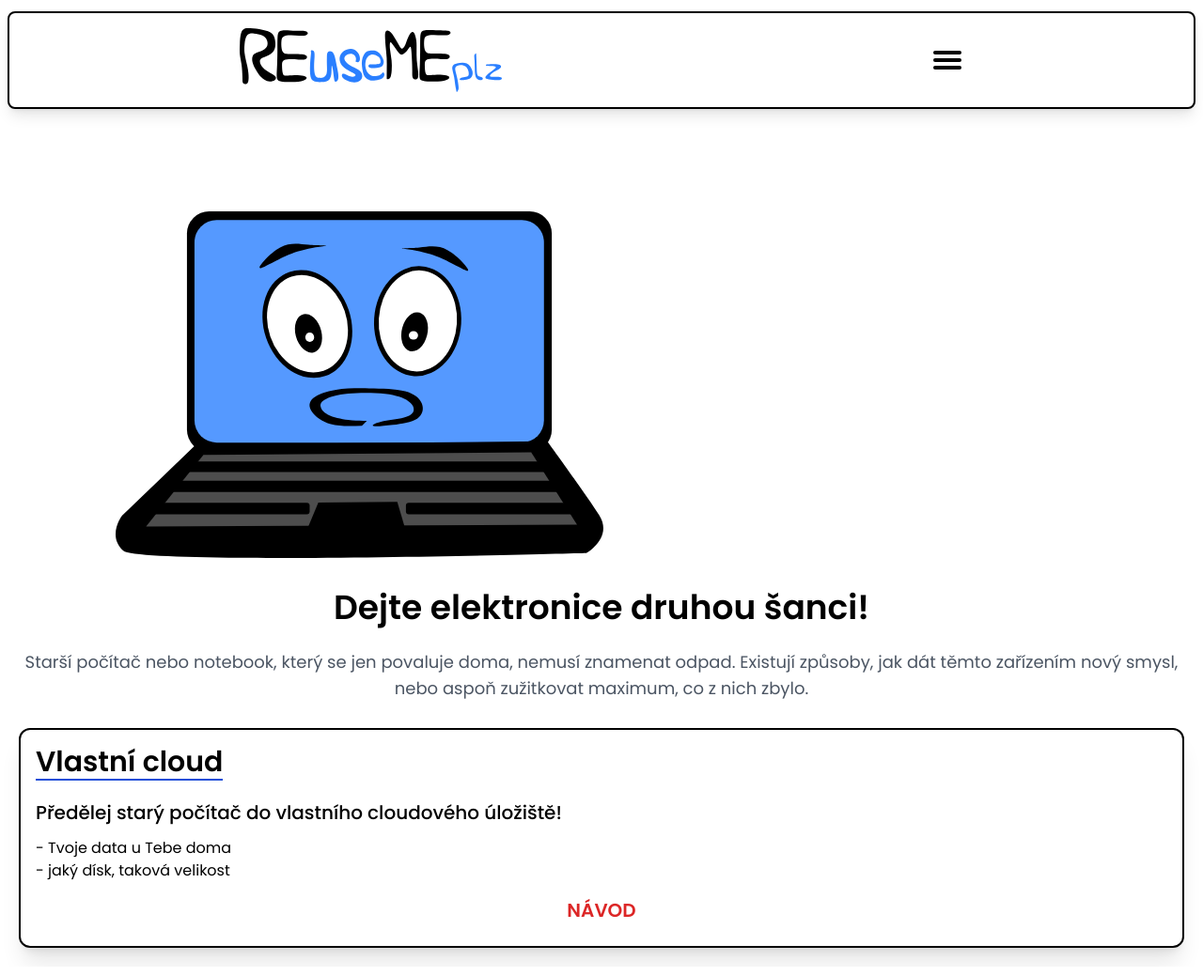
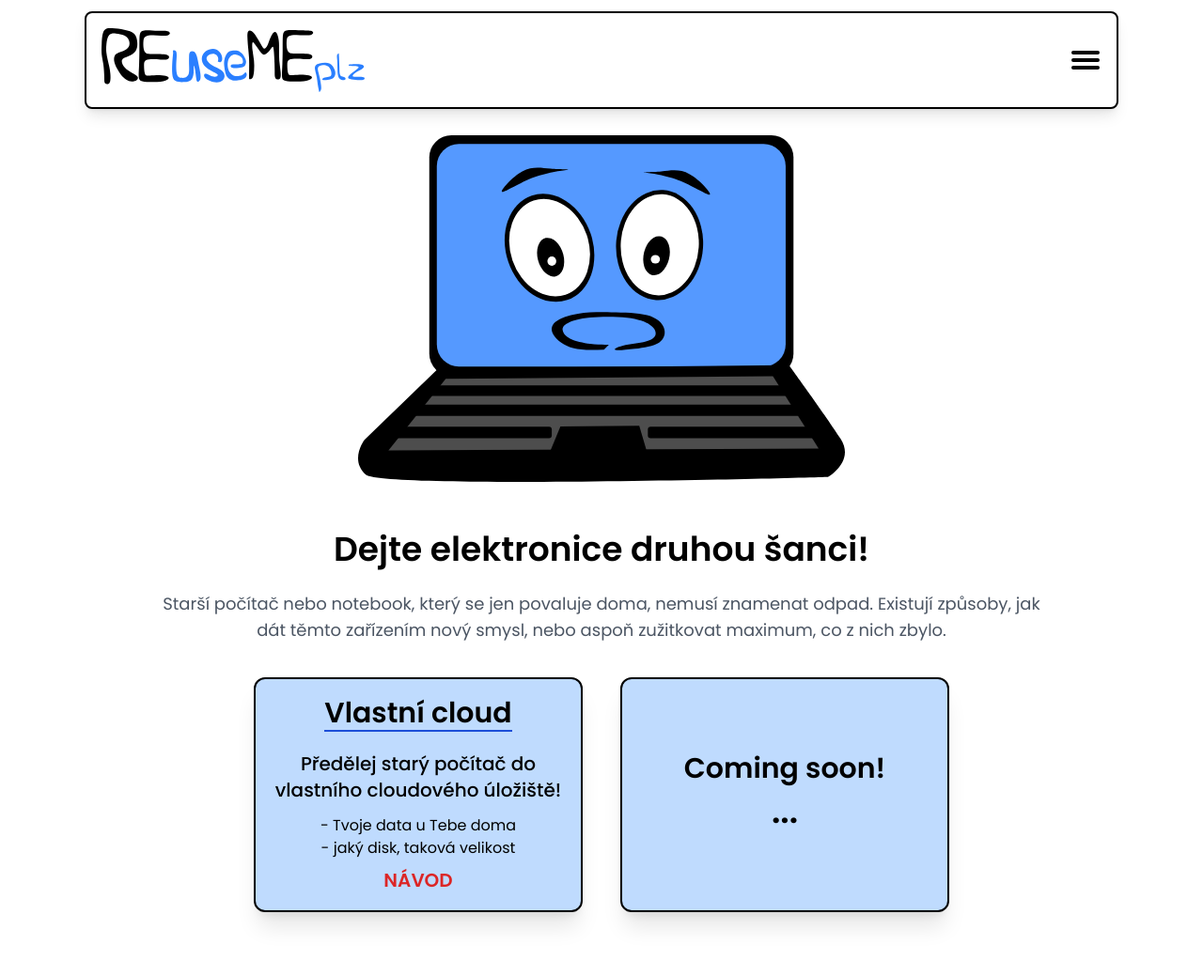
Before and after one commit to johnyssho/reusemeplz, a Django app: page / in a window 1280 px wide. Shown: the whole page at 94% size. Run offline with Django 4.2, Linux system fonts and the light colour scheme.

Commit message:
frontpage css stuff

```diff
--- a/reusemeplz/home/static/src/styles.css
+++ b/reusemeplz/home/static/src/styles.css
@@ -550,9 +550,19 @@ video {
   margin: 2px;
 }
 
+.mx-2 {
+  margin-left: 0.5rem;
+  margin-right: 0.5rem;
+}
+
 .my-1 {
   margin-top: 0.25rem;
   margin-bottom: 0.25rem;
+}
+
+.my-2 {
+  margin-top: 0.5rem;
+  margin-bottom: 0.5rem;
 }
 
 .my-3 {
@@ -560,17 +570,20 @@ video {
   margin-bottom: 0.75rem;
 }
 
-.my-2 {
-  margin-top: 0.5rem;
-  margin-bottom: 0.5rem;
+.-mb-1 {
+  margin-bottom: -0.25rem;
+}
+
+.mb-12 {
+  margin-bottom: 3rem;
 }
 
 .mb-2 {
   margin-bottom: 0.5rem;
 }
 
-.mb-5 {
-  margin-bottom: 1.25rem;
+.mb-3 {
+  margin-bottom: 0.75rem;
 }
 
 .mt-2 {
@@ -605,8 +606,16 @@ video {
   display: flex;
 }
 
+.grid {
+  display: grid;
+}
+
 .hidden {
   display: none;
+}
+
+.h-\[250px\] {
+  height: 250px;
 }
 
 .h-\[4px\] {
@@ -629,25 +634,30 @@ video {
   width: 30px;
 }
 
-.w-max {
-  width: -moz-max-content;
-  width: max-content;
+.w-\[350px\] {
+  width: 350px;
 }
 
 .w-full {
   width: 100%;
 }
 
-.max-w-\[700px\] {
-  max-width: 700px;
+.max-w-\[1000px\] {
+  max-width: 1000px;
 }
 
-.max-w-\[800px\] {
-  max-width: 800px;
+.max-w-\[1100px\] {
+  max-width: 1100px;
 }
 
 .max-w-\[900px\] {
   max-width: 900px;
+}
+
+.scale-125 {
+  --tw-scale-x: 1.25;
+  --tw-scale-y: 1.25;
+  transform: translate(var(--tw-translate-x), var(--tw-translate-y)) rotate(var(--tw-rotate)) skewX(var(--tw-skew-x)) skewY(var(--tw-skew-y)) scaleX(var(--tw-scale-x)) scaleY(var(--tw-scale-y));
 }
 
 .list-inside {
@@ -662,16 +672,16 @@ video {
   list-style-type: disc;
 }
 
+.grid-cols-1 {
+  grid-template-columns: repeat(1, minmax(0, 1fr));
+}
+
 .flex-row {
   flex-direction: row;
 }
 
 .flex-col {
   flex-direction: column;
-}
-
-.items-start {
-  align-items: flex-start;
 }
 
 .items-center {
@@ -682,8 +692,8 @@ video {
   justify-content: center;
 }
 
-.justify-around {
-  justify-content: space-around;
+.justify-between {
+  justify-content: space-between;
 }
 
 .gap-2 {
@@ -756,9 +762,14 @@ video {
   background-color: rgb(255 255 255 / var(--tw-bg-opacity));
 }
 
-.bg-blue-50 {
+.bg-indigo-200 {
   --tw-bg-opacity: 1;
-  background-color: rgb(239 246 255 / var(--tw-bg-opacity));
+  background-color: rgb(199 210 254 / var(--tw-bg-opacity));
+}
+
+.bg-blue-200 {
+  --tw-bg-opacity: 1;
+  background-color: rgb(191 219 254 / var(--tw-bg-opacity));
 }
 
 .p-1 {
@@ -769,17 +780,12 @@ video {
   padding: 0.5rem;
 }
 
+.p-3 {
+  padding: 0.75rem;
+}
+
 .p-4 {
   padding: 1rem;
-}
-
-.p-5 {
-  padding: 1.25rem;
-}
-
-.px-2 {
-  padding-left: 0.5rem;
-  padding-right: 0.5rem;
 }
 
 .px-3 {
@@ -855,7 +861,79 @@ video {
   box-shadow: var(--tw-ring-offset-shadow, 0 0 #0000), var(--tw-ring-shadow, 0 0 #0000), var(--tw-shadow);
 }
 
+.transition {
+  transition-property: color, background-color, border-color, text-decoration-color, fill, stroke, opacity, box-shadow, transform, filter, -webkit-backdrop-filter;
+  transition-property: color, background-color, border-color, text-decoration-color, fill, stroke, opacity, box-shadow, transform, filter, backdrop-filter;
+  transition-property: color, background-color, border-color, text-decoration-color, fill, stroke, opacity, box-shadow, transform, filter, backdrop-filter, -webkit-backdrop-filter;
+  transition-timing-function: cubic-bezier(0.4, 0, 0.2, 1);
+  transition-duration: 150ms;
+}
+
+.delay-75 {
+  transition-delay: 75ms;
+}
+
+.duration-300 {
+  transition-duration: 300ms;
+}
+
+.ease-in-out {
+  transition-timing-function: cubic-bezier(0.4, 0, 0.2, 1);
+}
+
+.hover\:scale-105:hover {
+  --tw-scale-x: 1.05;
+  --tw-scale-y: 1.05;
+  transform: translate(var(--tw-translate-x), var(--tw-translate-y)) rotate(var(--tw-rotate)) skewX(var(--tw-skew-x)) skewY(var(--tw-skew-y)) scaleX(var(--tw-scale-x)) scaleY(var(--tw-scale-y));
+}
+
+.hover\:scale-103:hover {
+  --tw-scale-x: 1.03;
+  --tw-scale-y: 1.03;
+  transform: translate(var(--tw-translate-x), var(--tw-translate-y)) rotate(var(--tw-rotate)) skewX(var(--tw-skew-x)) skewY(var(--tw-skew-y)) scaleX(var(--tw-scale-x)) scaleY(var(--tw-scale-y));
+}
+
+.hover\:bg-indigo-500:hover {
+  --tw-bg-opacity: 1;
+  background-color: rgb(99 102 241 / var(--tw-bg-opacity));
+}
+
+.hover\:bg-indigo-600:hover {
+  --tw-bg-opacity: 1;
+  background-color: rgb(79 70 229 / var(--tw-bg-opacity));
+}
+
+.hover\:bg-blue-600:hover {
+  --tw-bg-opacity: 1;
+  background-color: rgb(37 99 235 / var(--tw-bg-opacity));
+}
+
+.group:hover .group-hover\:scale-125 {
+  --tw-scale-x: 1.25;
+  --tw-scale-y: 1.25;
+  transform: translate(var(--tw-translate-x), var(--tw-translate-y)) rotate(var(--tw-rotate)) skewX(var(--tw-skew-x)) skewY(var(--tw-skew-y)) scaleX(var(--tw-scale-x)) scaleY(var(--tw-scale-y));
+}
+
+.group:hover .group-hover\:border-red-400 {
+  --tw-border-opacity: 1;
+  border-color: rgb(248 113 113 / var(--tw-border-opacity));
+}
+
+.group:hover .group-hover\:text-white {
+  --tw-text-opacity: 1;
+  color: rgb(255 255 255 / var(--tw-text-opacity));
+}
+
+.group:hover .group-hover\:text-red-400 {
+  --tw-text-opacity: 1;
+  color: rgb(248 113 113 / var(--tw-text-opacity));
+}
+
 @media (min-width: 768px) {
+  .md\:grid-cols-2 {
+    grid-template-columns: repeat(2, minmax(0, 1fr));
+  }
+
   .md\:p-8 {
     padding: 2rem;
   }
--- a/reusemeplz/home/templates/base.html
+++ b/reusemeplz/home/templates/base.html
@@ -12,13 +12,15 @@
   </head>
   <body class="h-full min-h-screen">
 
-  <div class="p-4 flex flex-row justify-around items-center m-2 mt-3 rounded-lg bg-white shadow-lg border-2 border-solid border-black">
+  <div class="flex justify-center items-center">
+    <div class="p-4 flex flex-row justify-between items-center m-2 mt-3 rounded-lg bg-white shadow-lg border-2 border-solid border-black max-w-[1100px] w-full">
       <a href={% url 'home' %}><img src={% static 'img/logo.svg' %}></a>
       <button class="flex flex-col">
         <span class="w-[30px] h-[4px] m-[2px] bg-black rounded-md" ></span>
         <span class="w-[30px] h-[4px] m-[2px] bg-black rounded-md" ></span>
         <span class="w-[30px] h-[4px] m-[2px] bg-black rounded-md" ></span>
       </button>
+    </div>
   </div>
 
   {% block content %}
--- a/reusemeplz/home/templates/home.html
+++ b/reusemeplz/home/templates/home.html
@@ -2,10 +2,12 @@
 
 {% block content %}
 
-<div class="h-full min-h-screen">
+<div class="flex justify-center items-center">
+<div class="h-full min-h-screen w-full max-w-[1000px] flex flex-col items-center justify-center">
   {% load static %}
-  <div>
-    <img src={% static 'img/hero-image.svg' %}>
+
+  <div class="flex justify-center items-center m-5">
+    <img src={% static 'img/hero-image-f.svg' %}>
   </div>
 
   <div class="font-semibold text-4xl text-center p-2 mt-6">
@@ -15,14 +17,24 @@
     Starší počítač nebo notebook, který se jen povaluje doma, nemusí znamenat odpad. Existují způsoby, jak dát těmto zařízením nový smysl, nebo aspoň zužitkovat maximum, co z nich zbylo.
   </div>
 
-  <div class="flex flex-col p-4 m-5 rounded-xl shadow-xl justify-center items-start border-2 border-solid border-black">
-   <div class="font-semibold text-3xl border-b-2 border-blue-700 mb-2">Vlastní cloud</div>
-   <div class="font-medium text-xl my-3">Předělej starý počítač do vlastního cloudového úložiště!</div>
-   <div>- Tvoje data u Tebe doma</div>
-   <div>- jaký dísk, taková velikost</div>
-   <a class="text-center font-semibold text-red-600 place-self-center text-xl p-2 mt-2" href={% url 'cloudnávod' %}>NÁVOD</a>
+  <div class="grid grid-cols-1 md:grid-cols-2 justify-center items-center mb-12">
+
+    <div class="w-[350px] h-[250px] flex flex-col p-3 m-5 rounded-xl shadow-xl justify-center items-center border-2 border-solid border-black bg-blue-200 transition ease-in-out hover:bg-indigo-600 hover:scale-103 duration-300 delay-75 group">
+      <div class="font-semibold text-3xl border-b-2 border-blue-700 mb-2 transition group-hover:text-white group-hover:border-red-400 delay-75 duration-300">Vlastní cloud</div>
+      <div class="font-medium text-xl my-3 mx-2 text-center group-hover:text-white delay-75 duration-300">Předělej starý počítač do vlastního cloudového úložiště!</div>
+      <div class="transition group-hover:text-white delay-75 duration-300">- Tvoje data u Tebe doma</div>
+      <div class="transition group-hover:text-white delay-75 duration-300">- jaký disk, taková velikost</div>
+      <a class="text-center font-semibold text-red-600 place-self-center text-xl mt-2 transition group-hover:text-red-400 group-hover:scale-125 delay-75 duration-300" href={% url 'cloudnávod' %}>NÁVOD</a>
+    </div>
+
+    <div class="w-[350px] h-[250px] flex flex-col p-3 m-5 rounded-xl shadow-xl justify-center items-center border-2 border-solid border-black bg-blue-200 transition ease-in-out hover:bg-indigo-600 hover:scale-103 duration-300 delay-75 group">
+      <div class="font-semibold text-3xl mb-2 transition group-hover:text-white delay-75 duration-300">Coming soon!</div>
+      <div class="font-semibold text-4xl mb-2 transition group-hover:text-white delay-75 duration-300">...</div>
+
+
   </div>
 
+</div>
 </div>
 
 
--- a/reusemeplz/tailwind/tailwind.config.js
+++ b/reusemeplz/tailwind/tailwind.config.js
@@ -12,7 +12,11 @@ module.exports = {
       semibold: '600',
       bold: '700',
     },
-    extend: {},
+    extend: {
+      scale: {
+        '103': '1.03',
+      }
+    },
   },
   plugins: [],
 }
```
Also changed, not shown: other parts of reusemeplz/home/static/src/styles.css (+4 -31 lines), reusemeplz/home/static/img/hero-image-f.svg (added). Lines whose indentation alone changed are shown as unchanged.
